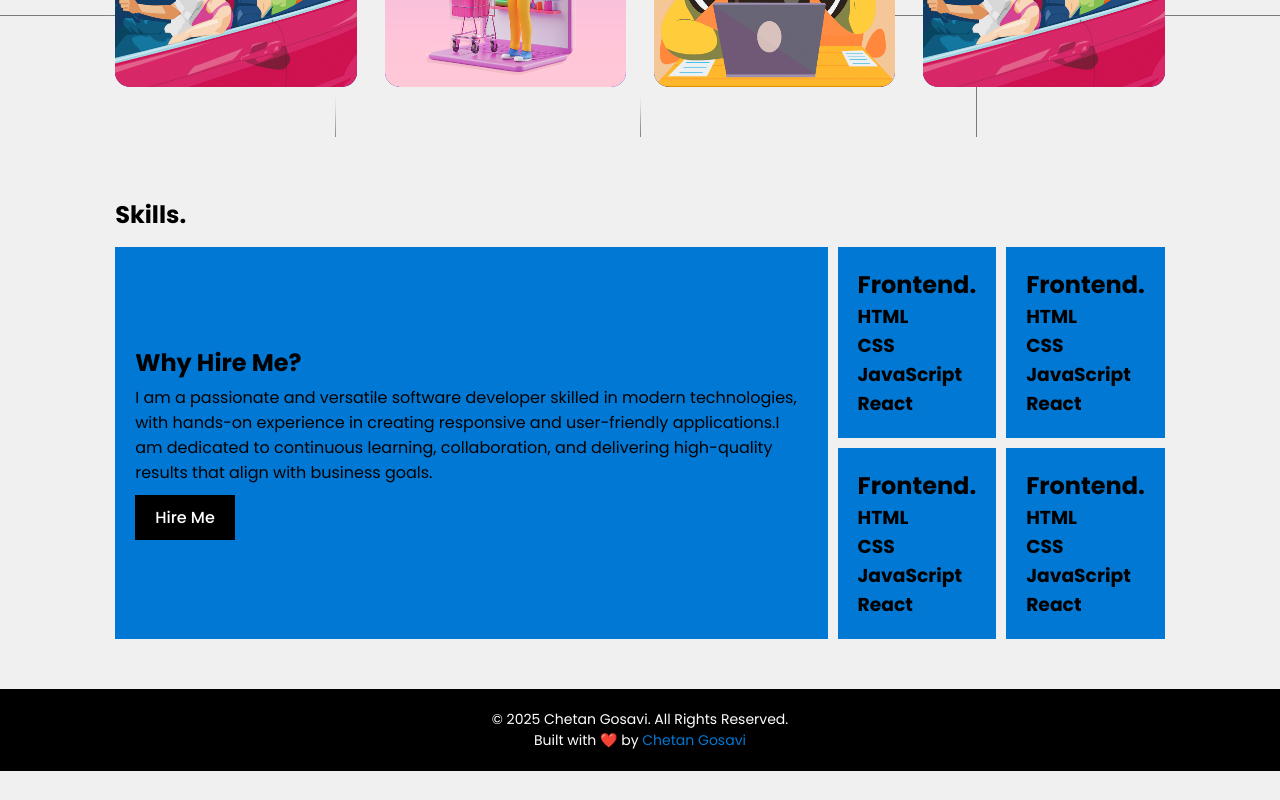
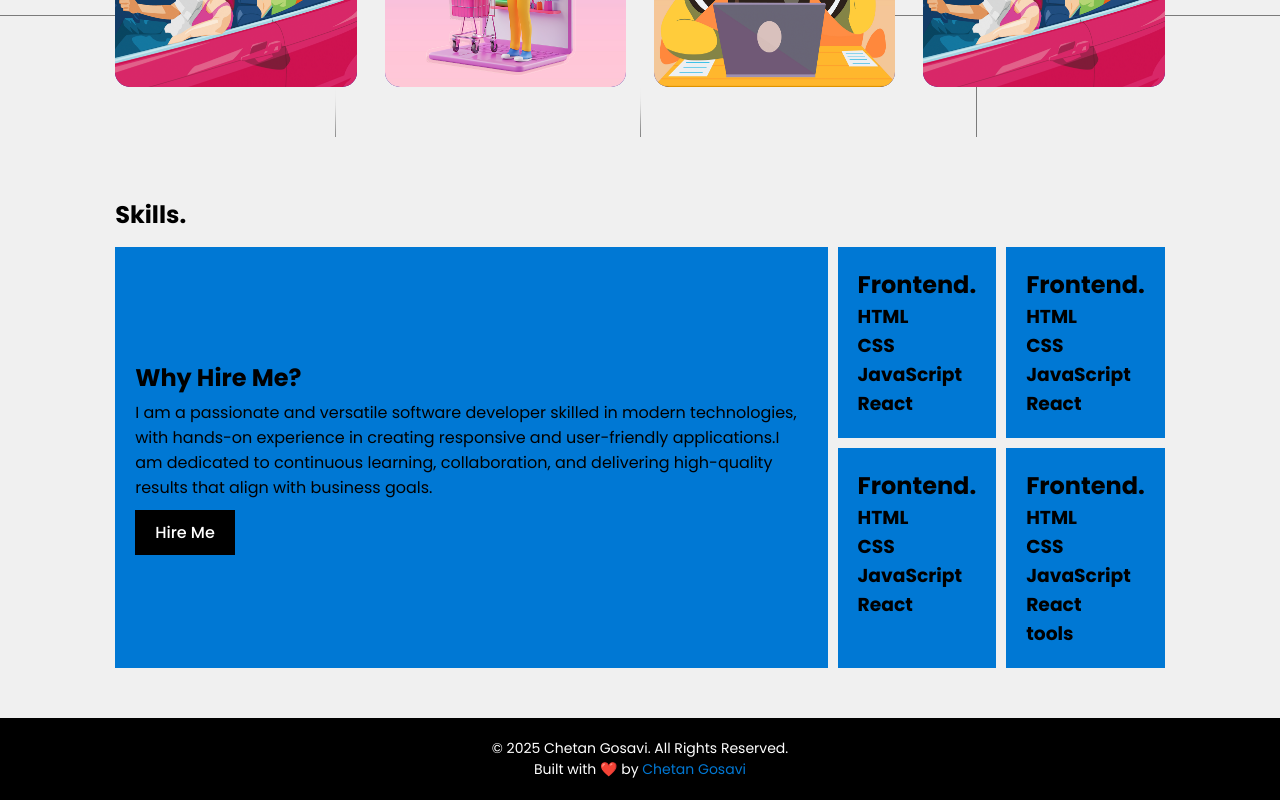
Before and after one commit to chetangosavi/simple-portfolio, a plain HTML site: page index.html in a window 1280 px wide. Shown: the part 1864-2664 px from the top of the page. Before the commit the page ends 2635 px from the top, so only its background shows below. Drawn offline with nearby package versions, Linux system fonts and the light colour scheme.

Commit message:
Portfolio Website

```diff
--- a/index.html
+++ b/index.html
@@ -225,6 +225,7 @@
                 <h3>CSS</h3>
                 <h3>JavaScript</h3>
                 <h3>React</h3>
+                <h3>tools</h3>
               </div>
             </div>
           </div>
```
